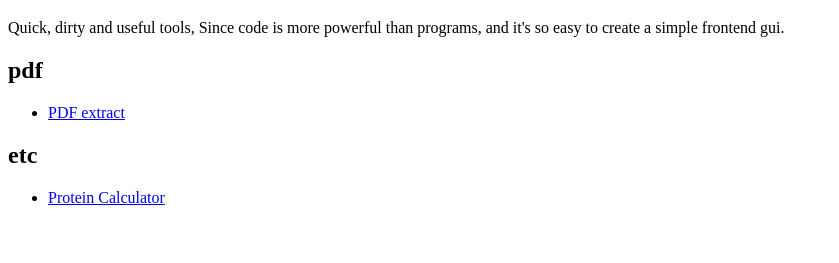
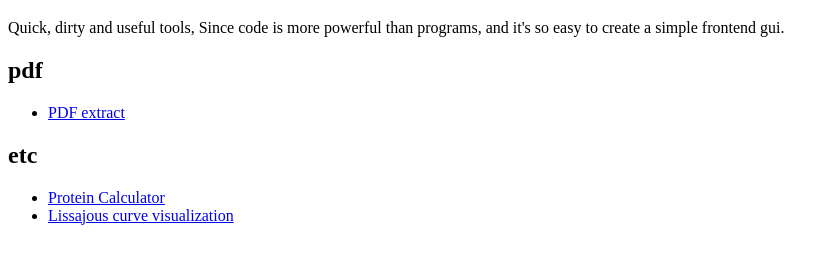
Before and after one commit to ofer1992/tools, a plain HTML site: page index.html in a window 1280 px wide. Shown: the part 61-324 px from the top of the page, without its empty margins (0-839 px from the left). Drawn offline with Linux system fonts and the light colour scheme.

Commit message:
add lissajous to tool page

```diff
--- a/index.html
+++ b/index.html
@@ -18,6 +18,7 @@
         <h2>etc</h2>
         <ul>
             <li><a href="./protein">Protein Calculator</a></li>
+            <li><a href="./lissajous">Lissajous curve visualization</a></li>
         </ul>
     </div>
 </body>
```
